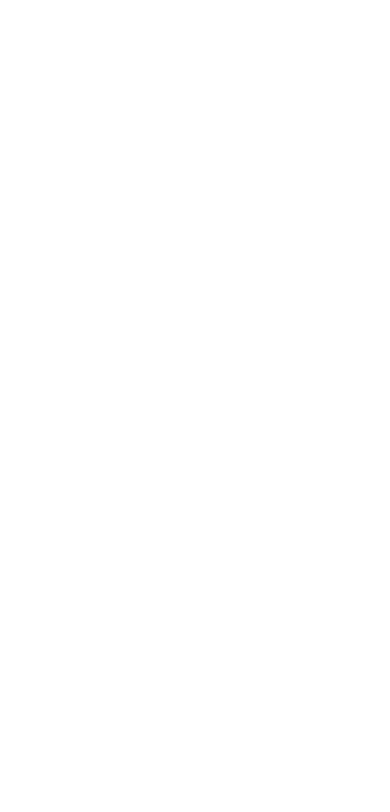
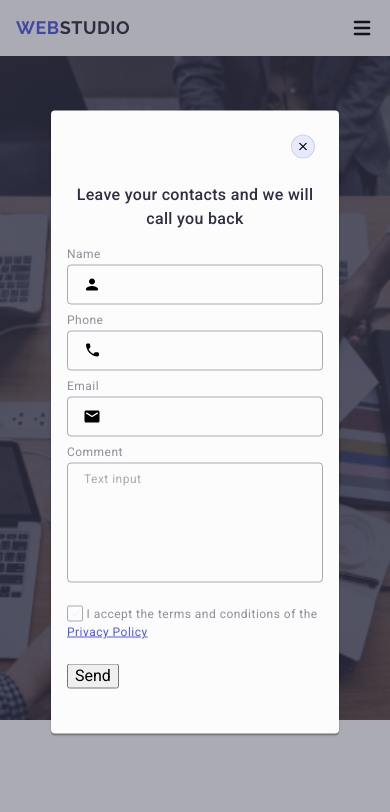
Before and after one commit to EduardMoskalets/goit-markup-hw-06, a plain HTML site: page index.html in a window 390 px wide. Shown: the top 812 px of the page. Drawn offline with nearby package versions, Linux system fonts and the light colour scheme.

Commit message:
adaptive modal upd

```diff
--- a/css/styles.css
+++ b/css/styles.css
@@ -726,6 +726,8 @@ button {
 .ul-our-team {
     display: flex;
     flex-wrap: wrap;
+    align-items: center;
+    justify-content: center;
     gap: 64px 24px;
     border-radius: 0 0 4px 4px;
 }
@@ -938,15 +940,21 @@ button {
     .ul-our-portfolio {
         display: flex;
         flex-wrap: wrap;
-        gap: 72px 24px;
+        row-gap: 48px;
+        column-gap: 24px;
     }
 
     .li-our-porfolio {
-        width: 356px;
-        background-color: #ffffff;
-        box-shadow: 0 2px 1px 0 rgba(46, 47, 66, 0.08),
-            0 1px 1px 0 rgba(46, 47, 66, 0.16),
-            0 1px 6px 0 rgba(46, 47, 66, 0.08);
+        width: calc((100% - 48px) / 3);
+        transition: box-shadow 250ms cubic-bezier(0.4, 0, 0.2, 1);
+    }
+
+    .li-our-porfolio:hover,
+    .li-our-porfolio:focus {
+        box-shadow:
+        0px 1px 6px rgba(46, 47, 66, 0.08),
+        0px 1px 1px rgba(46, 47, 66, 0.16),
+        0px 2px 1px rgba(46, 47, 66, 0.08);
     }
 
     .div-name-proffesion {
@@ -1293,3 +1301,221 @@ button {
 
 
 /* ==================== /Footer ================ */
+/* ==================== backdrop/modal ================ */
+@media only screen and (max-width: 767px){
+
+/* ---------------------------------- backdrop ------------------------------------*/
+.backdrop {
+    position: fixed;
+    top: 0;
+    left: 0;
+    z-index: 99999999;
+    width: 100%;
+    height: 100%;
+    background-color: rgba(46, 47, 66, 0.4);
+    transition: opacity 250ms cubic-bezier(0.4, 0, 0.2, 1),
+    visibility 250ms cubic-bezier(0.4, 0, 0.2, 1);
+
+/* visibility */
+    /* opacity: 0;
+    visibility: hidden;
+    transition: opacity 250ms cubic-bezier(0.4, 0, 0.2, 1),
+    visibility 250ms cubic-bezier(0.4, 0, 0.2, 1); */
+/* visibility */
+}
+/* ---------------------------------- /backdrop ------------------------------------*/
+
+/* ---------------------------------- modal window ------------------------------------*/
+
+.modal {
+    width: 288px;
+    min-height: 623px;
+    padding: 72px 16px 24px 16px;
+    border-radius: 4px;
+    box-shadow: 0 1px 1px 0 rgba(0, 0, 0, 0.14),
+    0 1px 3px 0 rgba(0, 0, 0, 0.12),
+    0 2px 1px 0 rgba(0, 0, 0, 0.2);
+    background: #fcfcfc;
+    transition: transform 250ms cubic-bezier(0.4, 0, 0.2, 1);
+
+    position: absolute;
+    top: 50%;
+    left: 50%;
+    transform: translate(-50%, -50%) scale(1);
+}
+
+.modal-close-btn {
+    display: flex;
+    justify-content: center;
+    align-items: center;
+
+    /* --position-- */
+    position: absolute;
+    top: 24px;
+    right: 24px;
+    /* --/position-- */
+
+    border-radius: 50%;
+    padding: 0;
+    width: 24px;
+    height: 24px;
+
+    background-color: #e7e9fc;
+    border: 1px solid rgba(0, 0, 0, 0.1);
+    transition: background-color 250ms cubic-bezier(0.4, 0, 0.2, 1),
+    border 250ms cubic-bezier(0.4, 0, 0.2, 1);
+
+}
+
+/* ========================= form ==============================*/
+
+.review-form-description {
+    font-weight: 500;
+    font-size: 16px;
+    line-height: 1.5;
+    letter-spacing: 0.02em;
+    text-align: center;
+    color: #2e2f42;
+
+    margin-bottom: 16px;
+}
+
+.review-form {
+    margin-bottom: 8px;
+}
+
+.review-form-label {
+    font-size: 12px;
+    line-height: 1.17;
+    letter-spacing: 0.04em;
+    color: #8e8f99;
+
+    display: block;
+    margin-bottom: 4px;
+}
+
+.review-form-input-div {
+    position: relative;
+}
+
+.review-form-input {
+    width: 100%;
+    height: 40px;
+    border: 1px solid rgba(46, 47, 66, 0.4);
+    border-radius: 4px;
+    padding-left: 38px;
+    transition: border-color 250ms cubic-bezier(0.4, 0, 0.2, 1);
+    outline: transparent;
+
+    background-color: transparent;
+
+}
+
+.review-form-icon {
+    position: absolute;
+    top: 50%;
+    left: 16px;
+    transform: translateY(-50%);
+
+    transition: fill 250ms cubic-bezier(0.4, 0, 0.2, 1);
+}
+
+.text-area {
+    margin-bottom: 16px;
+}
+
+.review-form-textarea-message {
+    border: 1px solid rgba(46, 47, 66, 0.4);
+    background-color: transparent;
+    border-radius: 4px;
+    width: 256px;
+    height: 120px;
+
+    outline: transparent;
+
+    color: #2e2f42;;
+    font-size: 12px;
+    line-height: 1.17;
+    letter-spacing: 0.04em;
+
+    resize: none;
+
+    padding: 8px 16px;
+
+    transition: border-color 250ms cubic-bezier(0.4, 0, 0.2, 1);
+}
+
+.review-form-textarea-message::placeholder {
+    color: rgba(46, 47, 66, 0.4);
+}
+
+/* ================================ /form =======================*/
+
+/* ================================ Checkbox ===================*/
+
+.review-form-checkbox {
+    margin-bottom: 24px;
+}
+
+.review-form-checkbox-input {
+    border-radius: 2px;
+    border: 1px solid rgba(46, 47, 66, 0.4);
+}
+
+.review-form-checkbox-input:checked
++.review-form-checkbox-label .review-form-own-checkbox {
+    background-color: #404bbf;
+    border: none;
+    fill: #F4F4FD;
+}
+
+.review-form-checkbox-label {
+    font-size: 12px;
+    line-height: 1.17;
+    letter-spacing: 0.04em;
+    color: #8e8f99;
+}
+
+.review-form-own-checkbox {
+    display: block;
+    width: 16px;
+    height: 16px;
+    border-radius: 2px;
+    border: 1px solid rgba(46, 47, 66, 0.4);
+    cursor: pointer;
+
+    transition: background-color 250ms cubic-bezier(0.4, 0, 0.2, 1),
+    border 250ms cubic-bezier(0.4, 0, 0.2, 1),
+    fill 250ms cubic-bezier(0.4, 0, 0.2, 1);
+
+    display: inline-flex;
+    align-items: center;
+    justify-content: center;
+
+    fill: transparent;
+}
+
+.privacy-policy-link {
+    color: #4d5ae5;
+    text-decoration: underline;
+}
+/* ============================== /Checkbox =====================*/
+/* ---------------------------------- /modal window ------------------------------------*/
+
+}
+
+
+
+
+@media only screen and (min-width:768px){
+
+
+
+}
+
+
+@media only screen and (min-width:1158px){
+
+}
+
+/* ==================== /backdrop/modal ================ */
--- a/index.html
+++ b/index.html
@@ -12,7 +12,7 @@
 </head>
 <body>
  <!--   -------------------------------Header------------------------------ -->
-<!-- <header class="header-class">
+<header class="header-class">
     <div class="container header-container">
         <nav class="header-nav">
         <a class="logo" href="./index.html">Web<span class="part-black">Studio</span></a>
@@ -36,27 +36,27 @@
         </ul>
     </address>
     </div>
-</header> -->
+</header>
 <!--   -------------------------------/Header------------------------------ -->
 
 
 <!--    -------------------------------------Main------------------------- -->
-<!-- <main> -->
+<main>
 <!-- ***************************** title section ************************** -->
-<!-- <section class="first-section">
+<section class="first-section">
     <div class="container title-section-container">
     <h1 class="title-effective-solution">
         Effective Solutions for Your Business
     </h1>
     <button class="button-order" type="button">Order Service</button>
     </div>
-</section> -->
+</section>
 <!-- ***************************** /title section ************************** -->
 
 
 <!-- ***************************** Our Benefits section ************************** -->
 
-<!-- <section class="section-our-benefits">
+<section class="section-our-benefits">
     <div class="container">
     <h2 class="visually-hidden">Our benefits</h2>
 <ul class="ul-our-benefits">
@@ -121,12 +121,12 @@
     </div>
 
 
-</section> -->
+</section>
 <!-- ***************************** /Our Benefits section ************************** -->
 
 <!-- ***************************** Our Team section ************************** -->
 
-<!-- <section class="our-team">
+<section class="our-team">
     <div class="container our-team-container">
     <h2 class="text-our-team"> Our Team</h2>
     <ul class="ul-our-team">
@@ -304,13 +304,13 @@
         </li>
     </ul>
     </div>
-</section> -->
+</section>
 
 <!-- ***************************** /Our Team section ************************** -->
 
 <!-- ***************************** Our Portfolio section ************************** -->
 
-<!-- <section class="section-our-porfolio">
+<section class="section-our-porfolio">
     <div class="container our-portfolio-container">
 <h2 class="title-our-portfolio"> Our Portfolio</h2>
 
@@ -463,16 +463,16 @@ Cloud Storage App
 </ul>
 </div>
 
-</section> -->
+</section>
 <!-- ***************************** /Our Portfolio section ************************** -->
 
-<!-- </main> -->
+</main>
 <!--    -------------------------------------/Main------------------------- -->
 
 
 <!--    -------------------------------------Footer------------------------- -->
 
-<!-- <footer class="footer">
+<footer class="footer">
     <div class="container footer-container">
         <div class="about-link-footer">
         <div class="div-logo-footer">
@@ -552,12 +552,12 @@ Cloud Storage App
     </div>
 
     </div>
-</footer> -->
+</footer>
 <!--    -------------------------------------/Footer------------------------- -->
 
 <!--    ------------------------------------ backdrop/modal ----------------------- -->
 
-<!-- <div class="backdrop">
+<div class="backdrop">
     <div class="modal">
 <button class="modal-close-btn" type="button">
     <svg class="modal-close-btn-icon" width="8" height="8" aria-label="close icon">
@@ -648,9 +648,11 @@ Cloud Storage App
 </form>
 
     </div>
-</div> -->
+</div>
 
-<!-- <div class="mobile-menu">
+<!-- ----------------------------Mobile menu-------------------------- -->
+
+ <div class="mobile-menu">
     <div class="container mobile-menu-container">
         <button class="mobile-menu-close-btn">
             <svg class="mobile-menu-close-icon" width="8" height="8">
@@ -691,9 +693,11 @@ Cloud Storage App
             </svg></a></li>
         </ul>
     </div>
-</div> -->
+</div>
+<!-- -------------------------------/Mobile menu-------------------------- -->
 
-<!--    ------------------------------------ /backdrop ----------------------- -->
+
+  <!--  ------------------------------------ /backdrop ----------------------- -->
 
 
 
```
